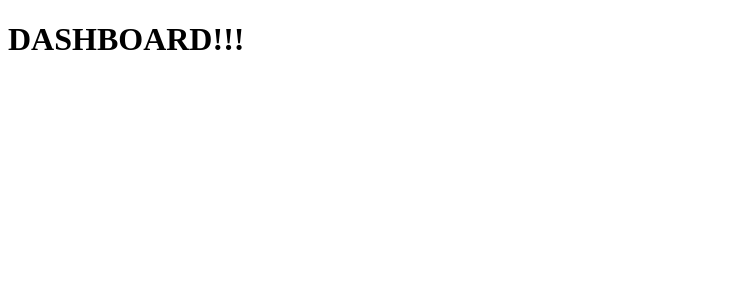
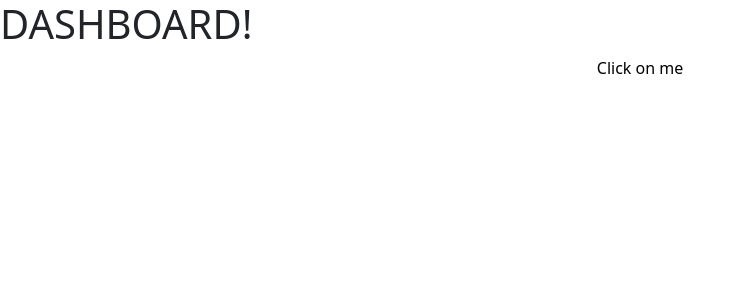
Before and after one commit to sopra-fs22-group-23/client, a React (Create React App) app: page /home in a window 1280 px wide. Shown: the top 300 px of the page, without its empty margins (0-743 px from the left). Built offline with nearby package versions, Linux system fonts and the light colour scheme.

Commit message:
first push

```diff
--- a/package.json
+++ b/package.json
@@ -6,7 +6,9 @@
     "@testing-library/jest-dom": "^5.16.2",
     "@testing-library/react": "^12.1.4",
     "@testing-library/user-event": "^13.5.0",
+    "bootstrap": "^5.1.3",
     "react": "^17.0.2",
+    "react-bootstrap": "^2.2.2",
     "react-dom": "^17.0.2",
     "react-router": "^6.2.2",
     "react-router-dom": "^6.2.2",
--- /dev/null
+++ b/src/components/ui/Button.js
@@ -0,0 +1,10 @@
+import React from "react";
+
+export const Button = props => (
+    <button
+      {...props}
+      style={{width: props.width, ...props.style}}
+      className={`primary-button ${props.className}`}>
+      {props.children}
+    </button>
+  );
--- a/src/components/views/Dashboard.js
+++ b/src/components/views/Dashboard.js
@@ -1,14 +1,19 @@
+import React from "react";
+import { Button } from "../ui/Button";
 
+const Dashboard = (props) => {
+  const openUser = () => {
+    console.log("User Opened");
+  };
 
-const Dashboard = () => {
+  return (
+    <div>
+      <h1>DASHBOARD!</h1>
+      <Button width="100%" onClick={() => openUser()}>
+        Click on me
+      </Button>
+    </div>
+  );
+};
 
-
-    return(
-        <h1>
-           DASHBOARD!!!
-        </h1>
-    )
-
-}
-
-export default Dashboard
+export default Dashboard;
--- /dev/null
+++ b/src/components/views/User.js
@@ -0,0 +1,5 @@
+const User = () => {
+  return <h1>USER!</h1>;
+};
+
+export default User;
--- /dev/null
+++ b/src/styles/_theme.scss
@@ -0,0 +1,32 @@
+$accent: #97abff;
+$accentDark: #123597;
+$textColor: white;
+$background: #262632;
+
+/* some constants */
+
+$DESKTOP_WIDTH: 1160px;
+$SMALL_LAPTOPS_WIDTH: 970px;
+$TABLETS_WIDTH: 750px;
+$SMALL_WIDTH: 768px;
+
+/* some standard elements */
+/* fonts */
+$fontDefault: "M PLUS Rounded 1c", sans-serif;
+$fontMono: "Roboto Mono", monospace;
+
+/* a standard drop shadow */
+$dropShadow: 0 0.25em 0.25em rgba(0, 0, 0, 0.25);
+
+$borderRadius: 0.75em;
+
+/* mixins
+
+  these allow you to create small snippets that you can insert with a one-liner in other stylesheets
+  for an example, see styles/views/Login.scss
+*/
+@mixin center {
+  display: flex;
+  align-items: center;
+  justify-content: center;
+}
```
Also changed, not shown: src/components/views/Event.js (added, +7 -0 lines), src/index.js (+6 -5 lines), 1 other file (tests, documents, lock files or other folders).
